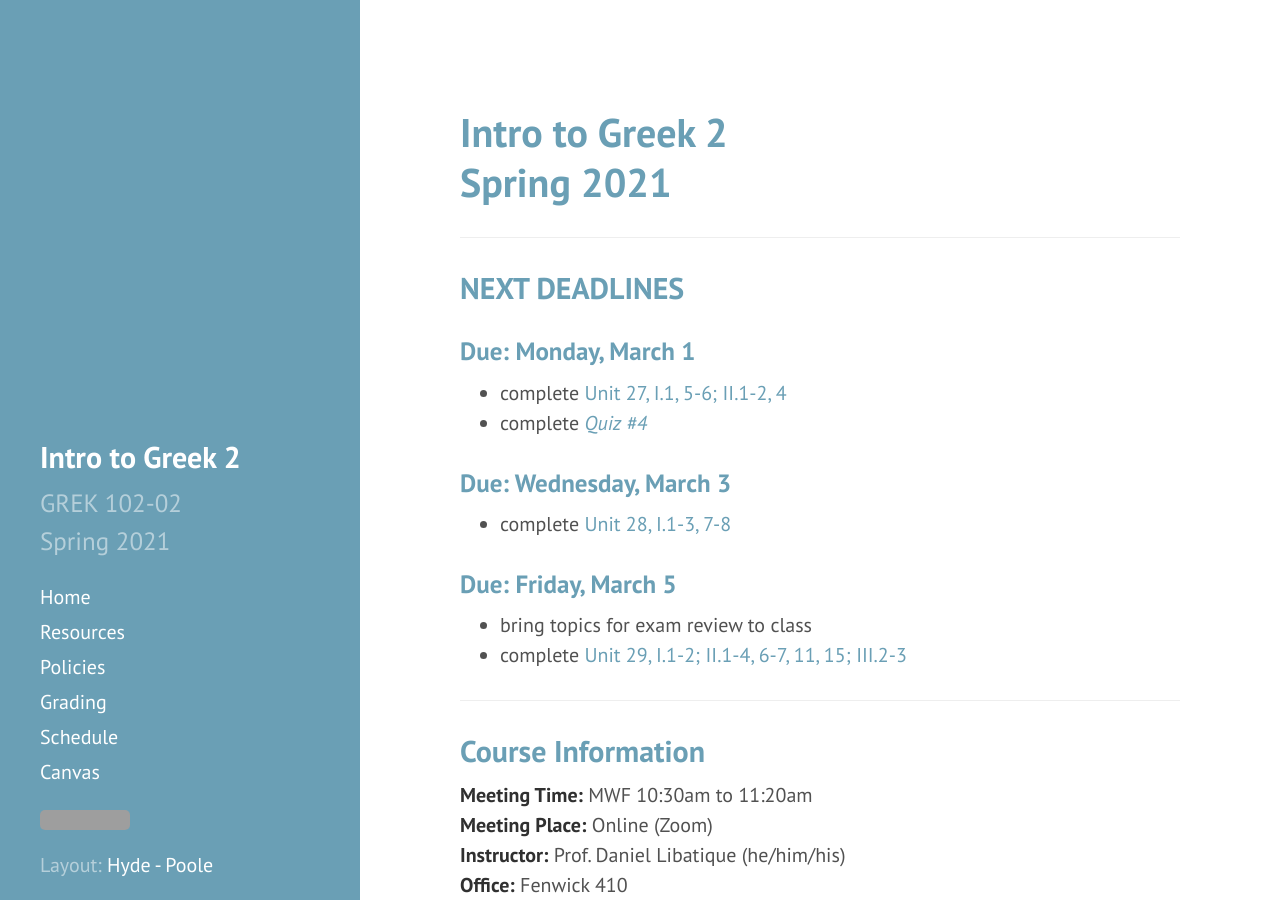
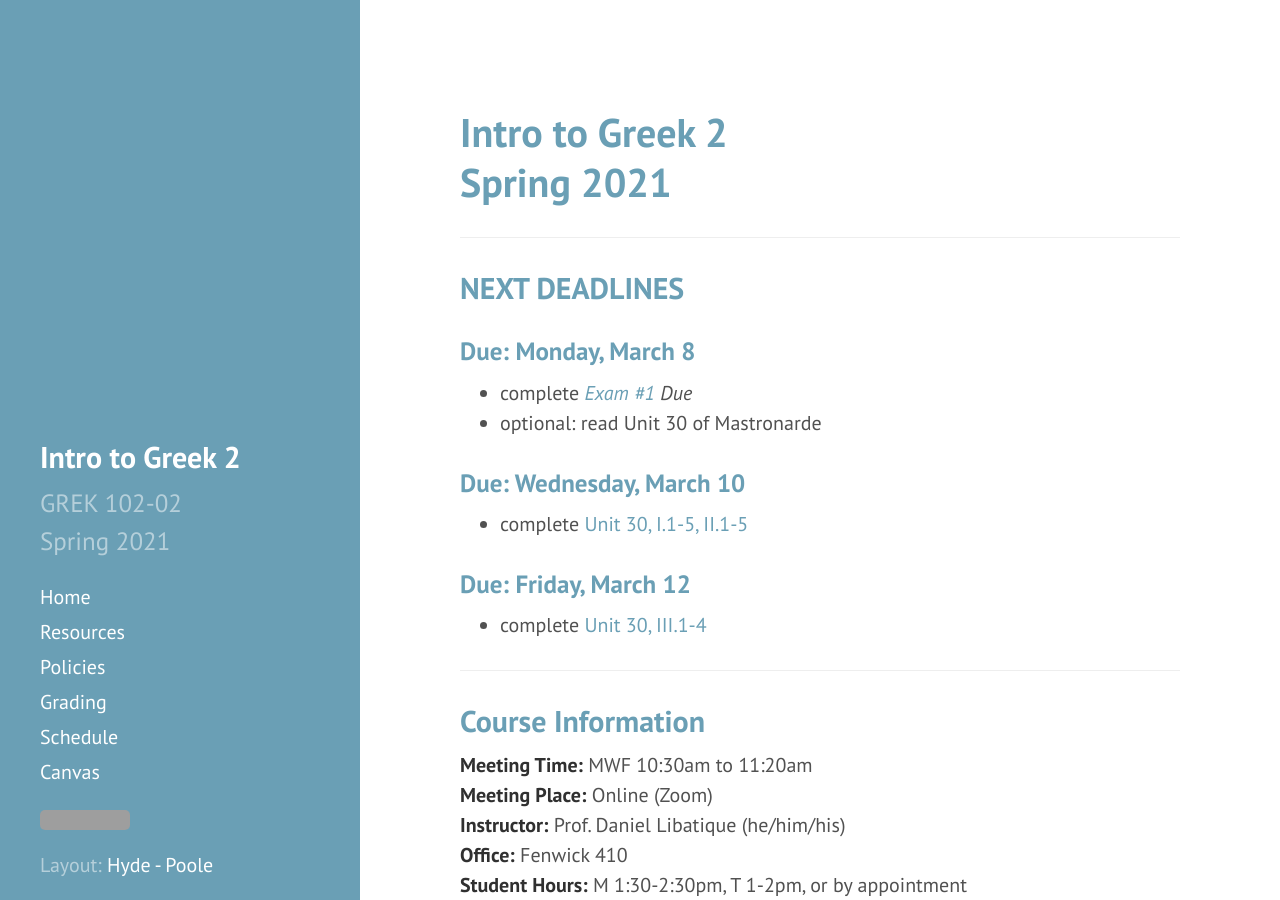
Before and after one commit to DLibatique/GREK102-S21, a Jekyll site: the page built from _pages/index.md, in a window 1280 px wide and 900 px high. Built offline with Jekyll 4.4.1, drawn with Linux system fonts in a browser that asks for light colours; grey boxes are pictures that could not be loaded.

Commit message:
updated home page

```diff
--- a/_pages/index.md
+++ b/_pages/index.md
@@ -10,16 +10,15 @@
 
 ## NEXT DEADLINES
 
-### Due: Monday, March 1
-* complete [Unit 27, I.1, 5-6; II.1-2, 4](https://hc.instructure.com/courses/3462/assignments/28221)
-* complete [*Quiz #4*](https://hc.instructure.com/courses/3462/assignments/30882)
+### Due: Monday, March 8
+* complete [*Exam #1*](https://hc.instructure.com/courses/3462/assignments/30875) *Due*
+* optional: read Unit 30 of Mastronarde
 
-### Due: Wednesday, March 3
-* complete [Unit 28, I.1-3, 7-8](https://hc.instructure.com/courses/3462/assignments/28222)
+### Due: Wednesday, March 10
+* complete [Unit 30, I.1-5, II.1-5](https://hc.instructure.com/courses/3462/assignments/28225)
 
-### Due: Friday, March 5
-* bring topics for exam review to class
-* complete [Unit 29, I.1-2; II.1-4, 6-7, 11, 15; III.2-3](https://hc.instructure.com/courses/3462/assignments/28223)
+### Due: Friday, March 12
+* complete [Unit 30, III.1-4](https://hc.instructure.com/courses/3462/assignments/28226)
 
 ***
 
```
